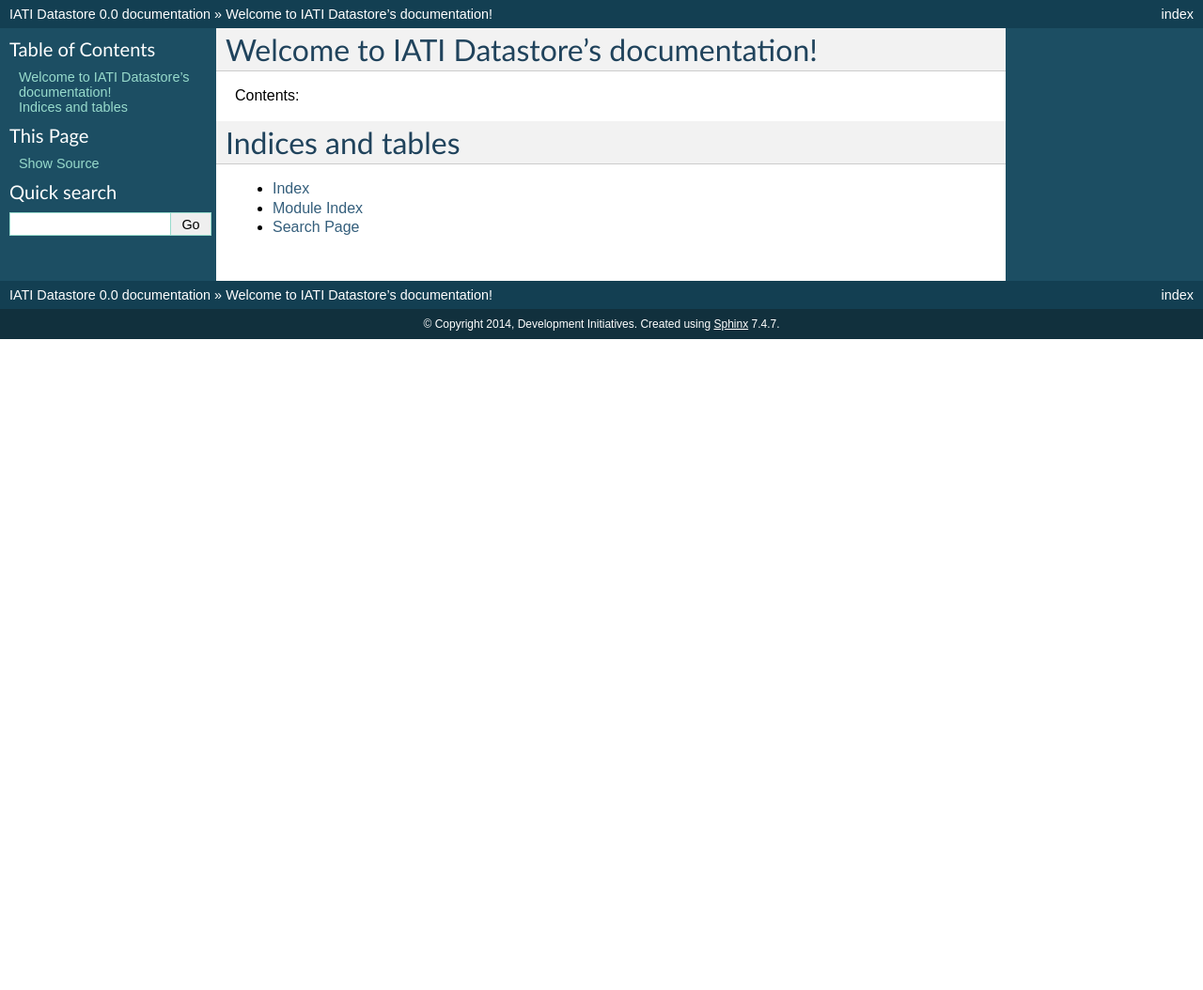
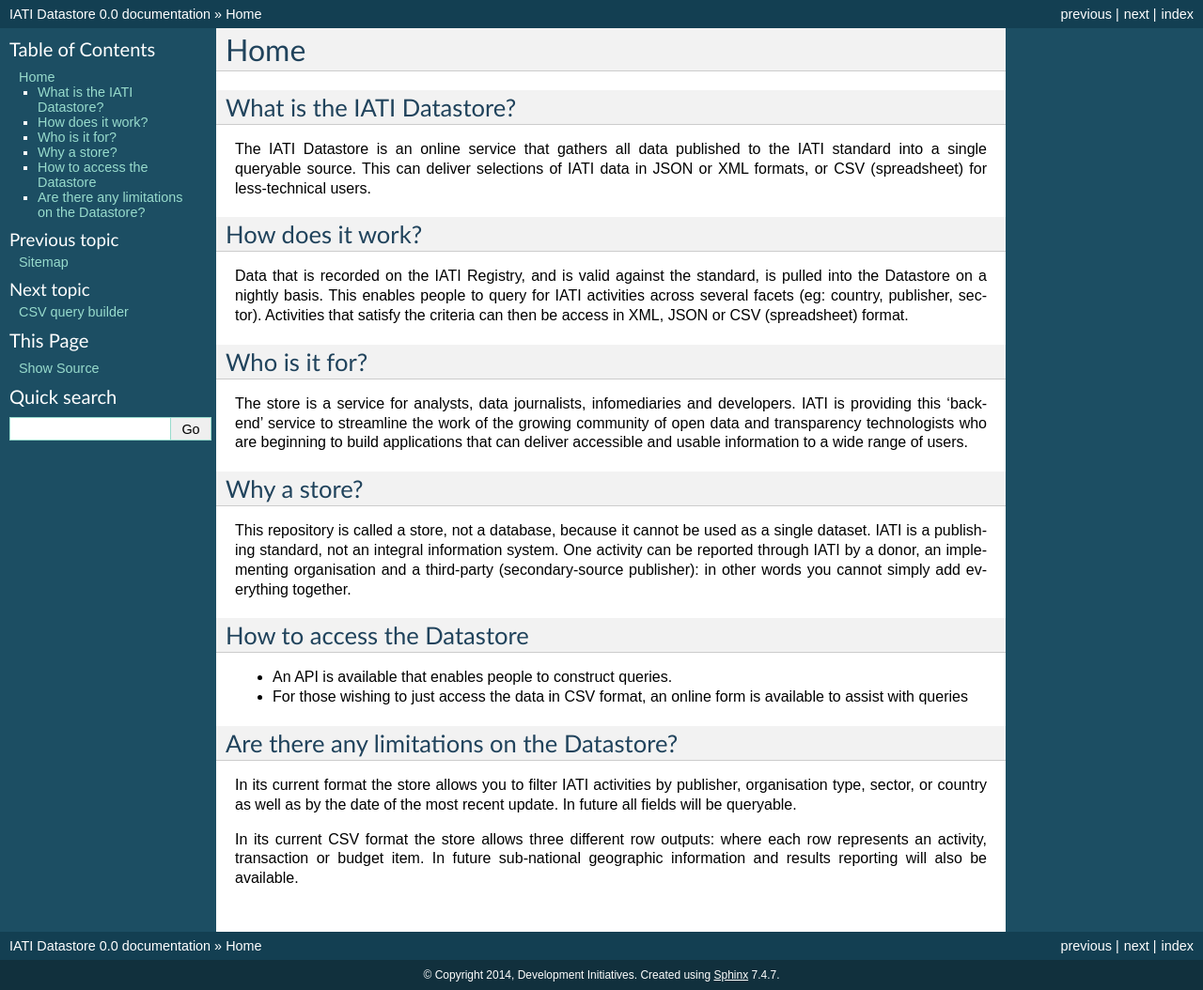
Before and after one commit to IATI/IATI-Datastore, a Sphinx documentation site: the page built from docs/index.rst, in a window 1280 px wide. Shown: the whole page at 94% size. Built offline with Sphinx 7.4.7, drawn with Linux system fonts in a browser that asks for light colours; before the commit the page ends 900 px from its top, so only the background shows below that.

Commit message:
[IATI/IATI-Websites#4] Add documentation from http://iatistandard.org/datastore/

```diff
--- /dev/null
+++ b/docs/api.rst
@@ -0,0 +1,2 @@
+API
+===
--- a/docs/conf.py
+++ b/docs/conf.py
@@ -37,7 +37,7 @@
 #source_encoding = 'utf-8-sig'
 
 # The master toctree document.
-master_doc = 'index'
+master_doc = 'sitemap'
 
 # General information about the project.
 project = u'IATI Datastore'
--- /dev/null
+++ b/docs/csv-query-builder.rst
@@ -0,0 +1,2 @@
+CSV query builder
+=================
--- a/docs/index.rst
+++ b/docs/index.rst
@@ -1,21 +1,36 @@
-.. IATI Datastore documentation master file, created by
-   sphinx-quickstart on Wed Apr 23 19:27:28 2014.
-   You can adapt this file completely to your liking, but it should at least
-   contain the root `toctree` directive.
+Home
+====
 
-Welcome to IATI Datastore's documentation!
-==========================================
+What is the IATI Datastore?
+---------------------------
 
-Contents:
+The IATI Datastore is an online service that gathers all data published to the IATI standard into a single queryable source. This can deliver selections of IATI data in JSON or XML formats, or CSV (spreadsheet) for less-technical users.
 
-.. toctree::
-   :maxdepth: 2
+How does it work?
+-----------------
 
+Data that is recorded on the IATI Registry, and is valid against the standard, is pulled into the Datastore on a nightly basis. This enables people to query for IATI activities across several facets (eg: country, publisher, sector). Activities that satisfy the criteria can then be access in XML, JSON or CSV (spreadsheet) format.
 
+Who is it for?
+--------------
 
-Indices and tables
-==================
+The store is a service for analysts, data journalists, infomediaries and developers. IATI is providing this ‘back-end’ service to streamline the work of the growing community of open data and transparency technologists who are beginning to build applications that can deliver accessible and usable information to a wide range of users.
 
-* :ref:`genindex`
-* :ref:`modindex`
-* :ref:`search`
+Why a store?
+------------
+
+This repository is called a store, not a database, because it cannot be used as a single dataset. IATI is a publishing standard, not an integral information system. One activity can be reported through IATI by a donor, an implementing organisation and a third-party (secondary-source publisher): in other words you cannot simply add everything together.
+
+How to access the Datastore
+---------------------------
+
+* An API is available that enables people to construct queries.
+
+* For those wishing to just access the data in CSV format, an online form is available to assist with queries
+
+Are there any limitations on the Datastore?
+-------------------------------------------
+
+In its current format the store allows you to filter IATI activities by publisher, organisation type, sector, or country as well as by the date of the most recent update. In future all fields will be queryable.
+
+In its current CSV format the store allows three different row outputs: where each row represents an activity, transaction or budget item. In future sub-national geographic information and results reporting will also be available.
--- /dev/null
+++ b/docs/sitemap.rst
@@ -0,0 +1,9 @@
+Sitemap
+=======
+
+.. toctree::
+
+   index
+   csv-query-builder
+   api
+   user-guide/index
--- /dev/null
+++ b/docs/user-guide/what-is-the-iati-data-store.rst
@@ -0,0 +1,10 @@
+What is the IATI Data Store?
+============================
+
+The IATI Data Store is an online service that gathers all data published to the IATI standard into a single queryable database that can deliver selections of data to developers in JSON or XML formats, or non-technical users in CSV (spreadsheet) format.
+
+When an organisation publishes its data in `IATI-XML format <http://iatistandard.org/>`__, it does so on its own website – often in separate files for each country or region – and indexes information about these files (what they contain, when they were last updated, etc) on the `IATI Registry <http://iatiregistry.org/>`__. The Registry is only a catalogue of all publishers and published files with links to the actual data.
+
+If you are looking specifically, say, for information on World Bank activities in Angola, the Registry can help you: it will display an `index record <http://iatiregistry.org/dataset/worldbank-ao>`__ (created by the World Bank itself) that will tell you how many activities have been reported and when the data was last updated. It will give you `information about the organisation’s policies <http://iatiregistry.org/publisher/worldbank>`__ and consideration when publishing IATI data. It also has a Download button that allows you to `access the data <http://siteresources.worldbank.org/IATI/WB-AO.xml>` directly from the World Bank’s website.
+
+But what if your query is more complex? If you want, say, to look at information from all publishers concerning activities in a particular sector in a particular time period, you have a huge job on your hands if the Registry is your only source.
```
Also changed, not shown: docs/user-guide/how-is-the-csv-data-displayed.rst (added, +26 -0 lines), docs/user-guide/how-is-the-data-organised-and-retrieved.rst (added, +27 -0 lines), docs/user-guide/how-is-the-data-updated.rst (added, +16 -0 lines), docs/user-guide/index.rst (added, +25 -0 lines), docs/user-guide/selecting-data-for-csv-output.rst (added, +68 -0 lines), docs/user-guide/support.rst (added, +12 -0 lines), docs/user-guide/tips-pitfalls-and-warnings.rst (added, +14 -0 lines), docs/user-guide/what-kind-of-information-are-you-looking-for.rst (added, +21 -0 lines), 1 other file.
